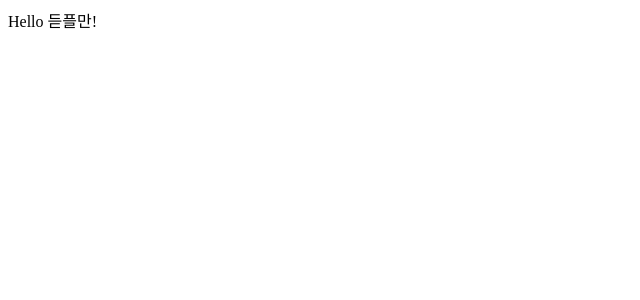
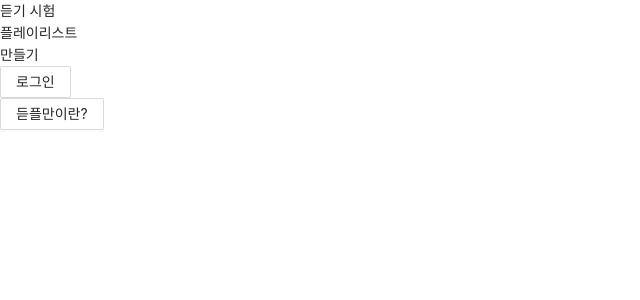
Before and after one commit to b41-41/listen-playlist-maker, a React (Create React App) app: page / in a window 1280 px wide. Shown: the top 300 px of the page, without its empty margins (0-640 px from the left). Built offline with nearby package versions, Linux system fonts and the light colour scheme.

Commit message:
[Add] 듣플만 시작 페이지

```diff
--- a/src/App.tsx
+++ b/src/App.tsx
@@ -1,7 +1,11 @@
+import Main from './components/Main';
+import 'antd/dist/antd.css';
+import 'normalize.css';
+
 function App() {
   return (
     <div className="App">
-      Hello 듣플만!
+      <Main />
     </div>
   );
 }
--- /dev/null
+++ b/src/components/Main/index.tsx
@@ -0,0 +1,24 @@
+import React from 'react';
+import { Row, Button, Col } from 'antd';
+
+type Props = {};
+
+const Main = (props: Props) => {
+  return (
+    <div>
+      <Col>
+        <Row>듣기 시험</Row>
+        <Row>플레이리스트</Row>
+        <Row>만들기</Row>
+        <Row>
+          <Button>로그인</Button>
+        </Row>
+        <Row>
+          <Button>듣플만이란?</Button>
+        </Row>
+      </Col>
+    </div>
+  );
+};
+
+export default Main;
```
